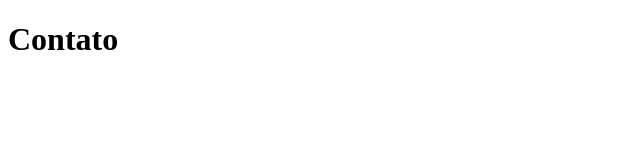
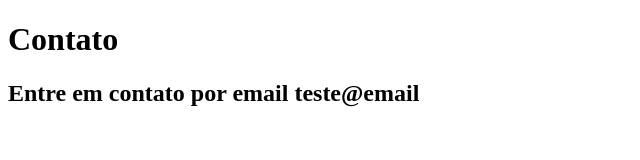
Before and after one commit to judsonmarques/alura_git_github, a plain HTML site: page contato.html in a window 1280 px wide. Shown: the whole page, without its empty margins (0-640 px from the left). Drawn offline with Linux system fonts and the light colour scheme.

Commit message:
Adiconando h2 de contato

```diff
--- a/contato.html
+++ b/contato.html
@@ -8,5 +8,6 @@
 </head>
 <body>
     <h1>Contato</h1>
+    <h2>Entre em contato por email teste@email</h2>
 </body>
 </html>
```
